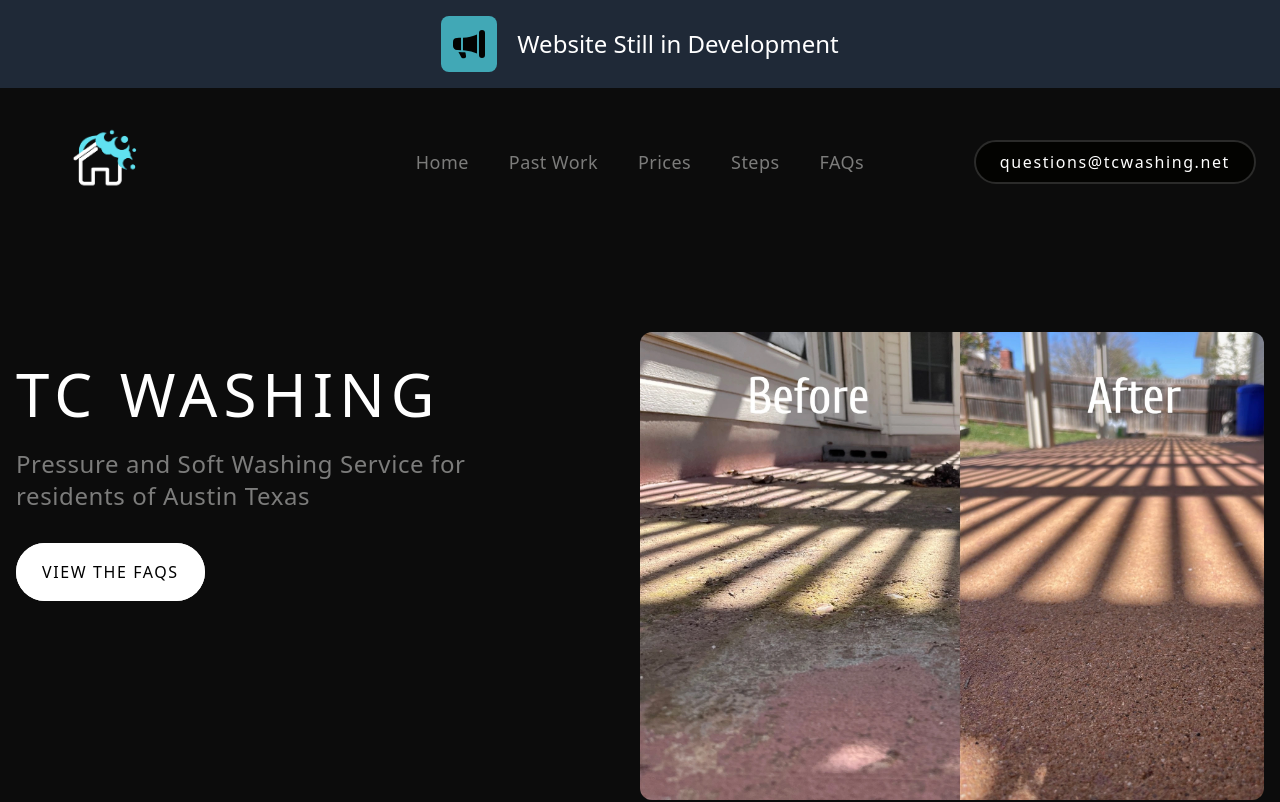
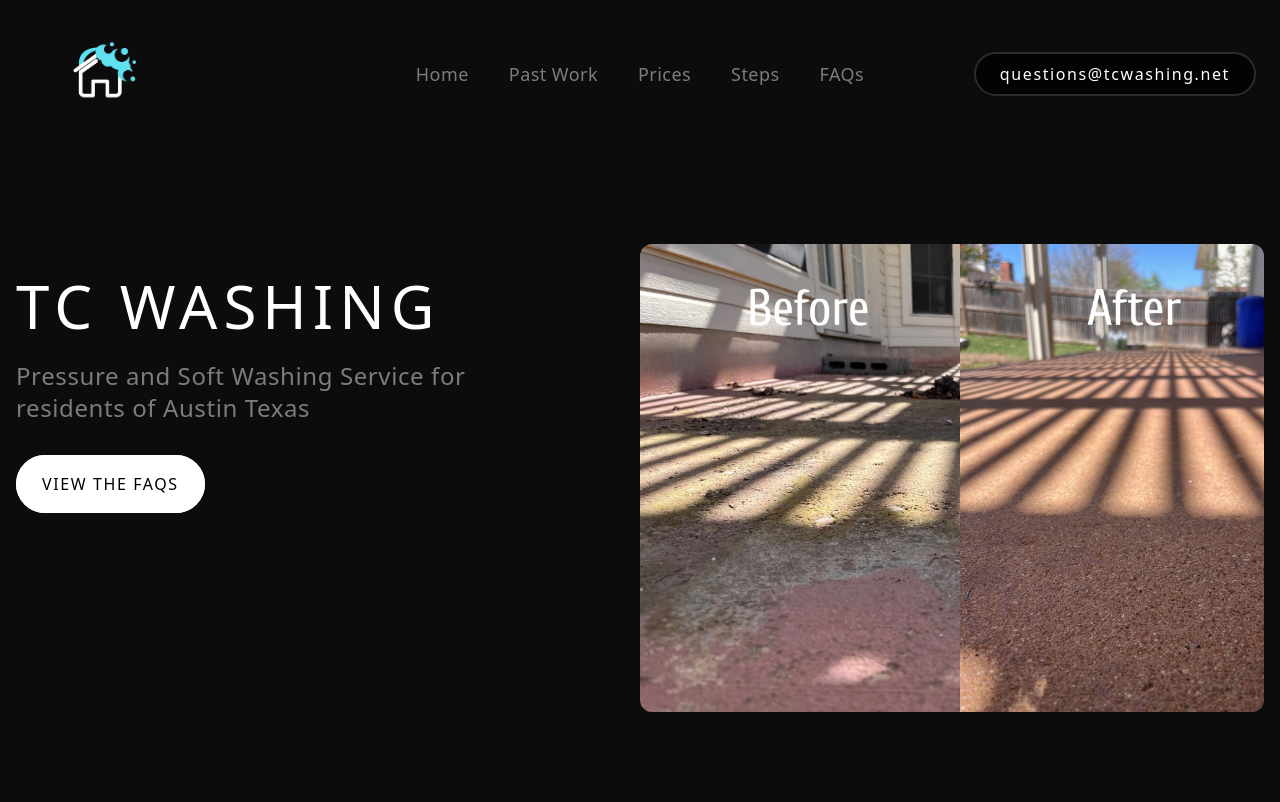
Before and after one commit to TCWashing/tcpowerwashing, a Next.js app: page / in a window 1280 px wide. Shown: the top 802 px of the page. Built offline with nearby package versions, Linux system fonts and the light colour scheme; a web font is replaced by a local one.

Commit message:
updated faq email, removed development banner

```diff
--- a/components/Faq.jsx
+++ b/components/Faq.jsx
@@ -265,7 +265,7 @@ const Faq = () => {
                   <Disclosure.Panel className="rounded-b-2xl bg-transparent pt-5 text-base text-faqTxt md:text-lg">
                     <span>
                       "Yes! If you have a question about anything that isn't specifically listed above, feel free to
-                      contact us at tcpressurewashingatx@gmail. We can create an estimate for any of your pressure/soft
+                      contact us at questions@tcwashing.net We can create an estimate for any of your pressure/soft
                       washing related needs."
                     </span>
                   </Disclosure.Panel>
--- a/pages/index.jsx
+++ b/pages/index.jsx
@@ -91,7 +91,7 @@ function App() {
           />
           <div className="mb-16 w-full scroll-smooth font-metReg md:mb-24">
             {/* <Breakpoints /> */}
-            <DealBanner />
+            {/* <DealBanner /> */}
             <Nav />
             <Hero />
             <PastWork />
```
